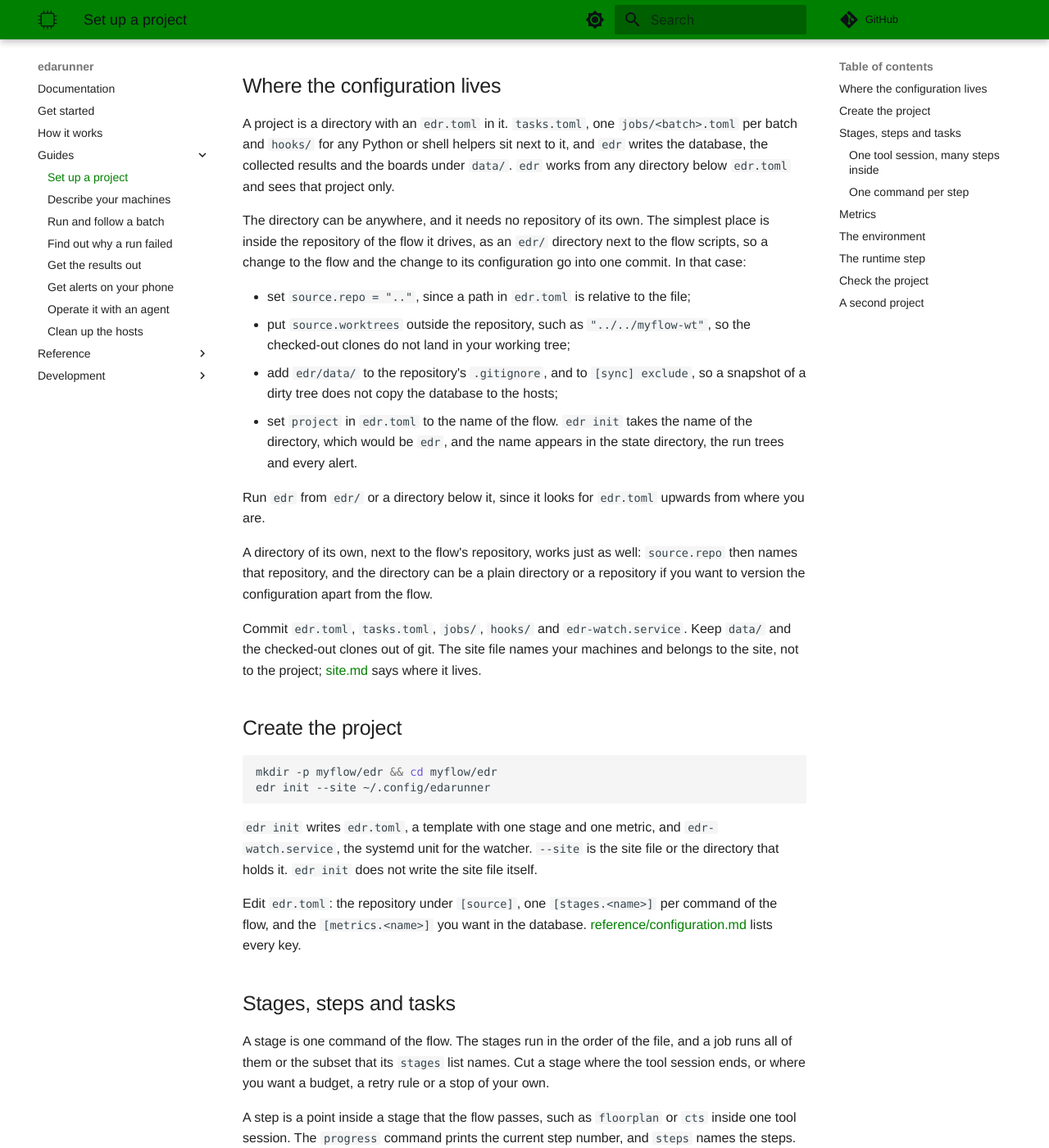
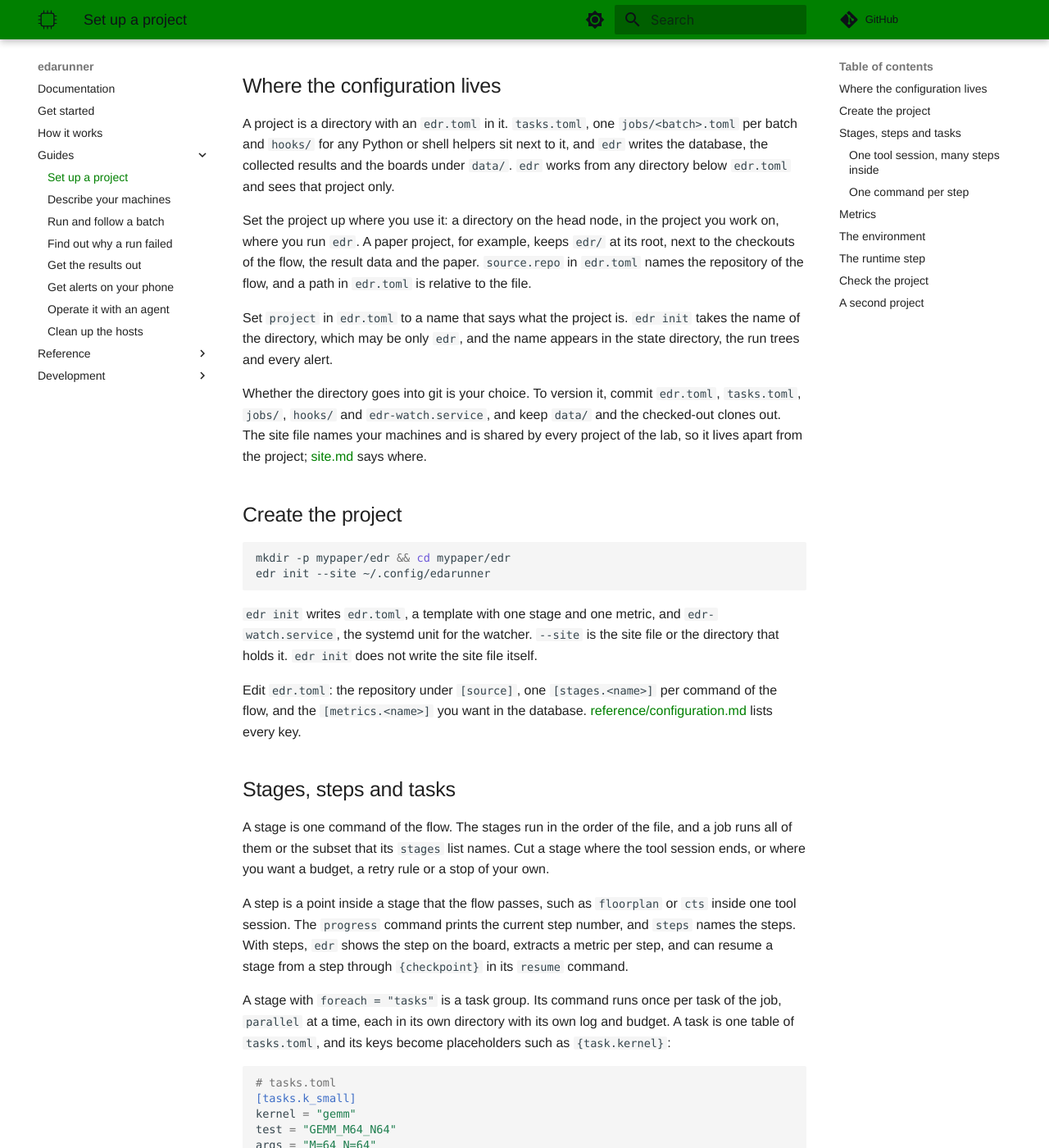
Before and after one commit to lionnus/edarunner, an MkDocs documentation site: the page built from docs/guides/project.md, in a window 1280 px wide and 1400 px high, scrolled down 560 px. Shown: the whole window at 82% size. Built offline with MkDocs 1.6.1 and Material for MkDocs 9.7.7, drawn with Linux system fonts in a browser that asks for light colours; comment, search, counter and statistics services are not loaded.

Commit message:
:memo: docs: The site config lives in a shared repository, the project config where the project runs

````diff
--- a/docs/guides/project.md
+++ b/docs/guides/project.md
@@ -15,40 +15,26 @@
 results and the boards under `data/`. `edr` works from any directory
 below `edr.toml` and sees that project only.
 
-The directory can be anywhere, and it needs no repository of its own.
-The simplest place is inside the repository of the flow it drives, as
-an `edr/` directory next to the flow scripts, so a change to the flow
-and the change to its configuration go into one commit. In that case:
+Set the project up where you use it: a directory on the head node, in
+the project you work on, where you run `edr`. A paper project, for
+example, keeps `edr/` at its root, next to the checkouts of the flow, the
+result data and the paper. `source.repo` in `edr.toml` names the repository of the flow,
+and a path in `edr.toml` is relative to the file.
 
-- set `source.repo = ".."`, since a path in `edr.toml` is relative to the
-  file;
-- put `source.worktrees` outside the repository, such as
-  `"../../myflow-wt"`, so the checked-out clones do not land in your
-  working tree;
-- add `edr/data/` to the repository's `.gitignore`, and to
-  `[sync] exclude`, so a snapshot of a dirty tree does not copy the
-  database to the hosts;
-- set `project` in `edr.toml` to the name of the flow. `edr init` takes
-  the name of the directory, which would be `edr`, and the name appears
-  in the state directory, the run trees and every alert.
+Set `project` in `edr.toml` to a name that says what the project is.
+`edr init` takes the name of the directory, which may be only `edr`, and
+the name appears in the state directory, the run trees and every alert.
 
-Run `edr` from `edr/` or a directory below it, since it looks for
-`edr.toml` upwards from where you are.
-
-A directory of its own, next to the flow's repository, works just as
-well: `source.repo` then names that repository, and the directory can
-be a plain directory or a repository if you want to version the
-configuration apart from the flow.
-
-Commit `edr.toml`, `tasks.toml`, `jobs/`, `hooks/` and
-`edr-watch.service`. Keep `data/` and the checked-out clones out of git.
-The site file names your machines and belongs to the site, not to the
-project; [site.md](site.md) says where it lives.
+Whether the directory goes into git is your choice. To version it,
+commit `edr.toml`, `tasks.toml`, `jobs/`, `hooks/` and
+`edr-watch.service`, and keep `data/` and the checked-out clones out.
+The site file names your machines and is shared by every project of the
+lab, so it lives apart from the project; [site.md](site.md) says where.
 
 ## Create the project
 
 ```sh
-mkdir -p myflow/edr && cd myflow/edr
+mkdir -p mypaper/edr && cd mypaper/edr
 edr init --site ~/.config/edarunner
 ```
 
````
Also changed, not shown: README.md (+2 -1 lines), docs/guides/site.md (+19 -7 lines), docs/how-it-works.md (+5 -3 lines), docs/reference/cli.md (+4 -3 lines), docs/reference/configuration.md (+2 -1 lines), docs/diagrams/project-files.svg, docs/diagrams/site-layer.svg, 2 other files.
